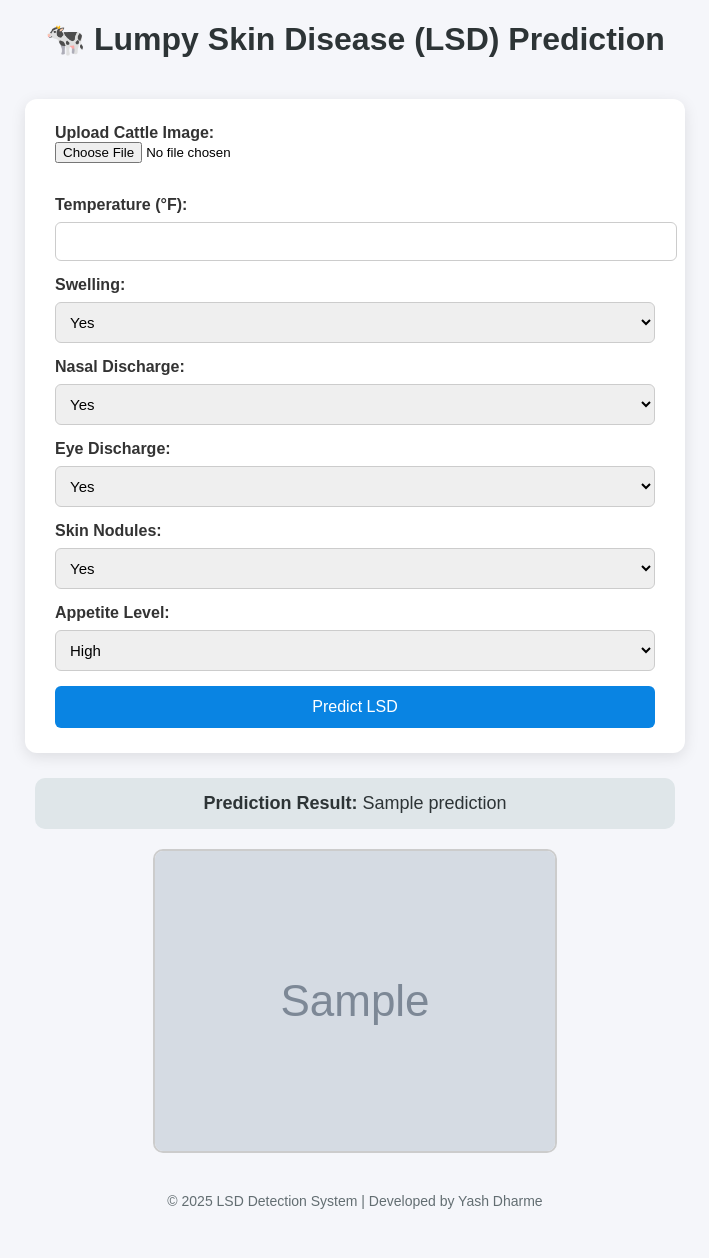
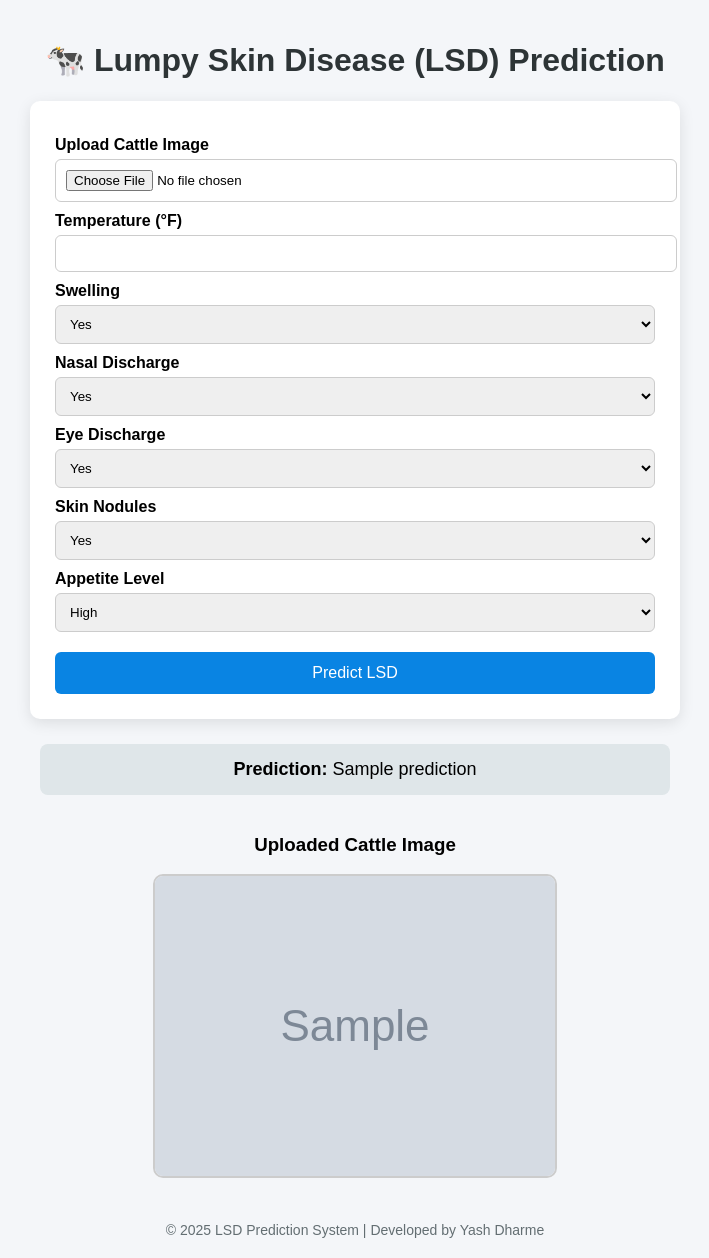
Before and after one commit to yashdharme90/LSD-Prediction-System, a Flask app: template templates/index.html in a window 1280 px wide. Shown: the whole page, without its empty margins (285-994 px from the left). Before the commit the page ends 1209 px from the top, so only its background shows below. Run offline with Flask 3, Linux system fonts and the light colour scheme; the template is opened without the code that fills it: most values are stand-ins (such as "Sample title", 1, 10 or a date in 2020); grey boxes marked "Sample" are stand-in pictures; parts of the project's set-up code (start-up, migrations or seed data) failed here and were passed over.

Commit message:
Show uploaded image with prediction

```diff
--- a/app.py
+++ b/app.py
@@ -12,126 +12,122 @@ app = Flask(__name__)
 app.config['UPLOAD_FOLDER'] = 'static/uploads'
 
 
-# -----------------------------
-# Load all required models
-# -----------------------------
 
-# ===== IMAGE MODEL (CNN) =====
 IMAGE_MODEL_PATH = "image_model.h5"
-IMAGE_FILE_ID = "1oGJOXkSVakBCLJio1ZfF9w8pYQLtjaoP"
-IMAGE_URL = f"https://drive.google.com/uc?export=download&id={IMAGE_FILE_ID}"
+IMAGE_URL = "https://drive.google.com/uc?export=download&id=1oGJOXkSVakBCLJio1ZfF9w8pYQLtjaoP"
 
-if not os.path.exists(IMAGE_MODEL_PATH):
-    print("Downloading image model from Google Drive...")
-    gdown.download(IMAGE_URL, IMAGE_MODEL_PATH, quiet=False)
+MEDICAL_MODEL_PATH = "medical_model.pkl"
+MEDICAL_URL = "https://drive.google.com/uc?export=download&id=1ENkUXXKllCi02M2ri72qfhC1Shuaz5ZB"
 
-image_model = load_model(IMAGE_MODEL_PATH, compile=False)
+SCALER_PATH = "medical_scaler.pkl"
+SCALER_URL = "https://drive.google.com/uc?export=download&id=1frkGHa74b1Qm-gx_3HmzCaJWIxhWSLuz"
 
 
-# ===== MEDICAL MODEL =====
-MEDICAL_MODEL_PATH = "medical_model.pkl"
-MEDICAL_FILE_ID = "1ENkUXXKllCi02M2ri72qfhC1Shuaz5ZB"
-MEDICAL_URL = f"https://drive.google.com/uc?export=download&id={MEDICAL_FILE_ID}"
-
-if not os.path.exists(MEDICAL_MODEL_PATH):
-    print("Downloading medical model from Google Drive...")
-    gdown.download(MEDICAL_URL, MEDICAL_MODEL_PATH, quiet=False)
-
-medical_model = joblib.load(MEDICAL_MODEL_PATH)
+image_model = None
+medical_model = None
+medical_scaler = None
 
 
-# ===== MEDICAL SCALER =====
-SCALER_PATH = "medical_scaler.pkl"
-SCALER_FILE_ID = "1frkGHa74b1Qm-gx_3HmzCaJWIxhWSLuz"
-SCALER_URL = f"https://drive.google.com/uc?export=download&id={SCALER_FILE_ID}"
+def load_models():
+    global image_model, medical_model, medical_scaler
 
-if not os.path.exists(SCALER_PATH):
-    print("Downloading medical scaler from Google Drive...")
-    gdown.download(SCALER_URL, SCALER_PATH, quiet=False)
+    if image_model is None:
+        print("Loading models...")
 
-medical_scaler = joblib.load(SCALER_PATH)
+        if not os.path.exists(IMAGE_MODEL_PATH):
+            gdown.download(IMAGE_URL, IMAGE_MODEL_PATH, quiet=False)
+        image_model = load_model(IMAGE_MODEL_PATH, compile=False)
+
+        if not os.path.exists(MEDICAL_MODEL_PATH):
+            gdown.download(MEDICAL_URL, MEDICAL_MODEL_PATH, quiet=False)
+        medical_model = joblib.load(MEDICAL_MODEL_PATH)
+
+        if not os.path.exists(SCALER_PATH):
+            gdown.download(SCALER_URL, SCALER_PATH, quiet=False)
+        medical_scaler = joblib.load(SCALER_PATH)
+
+
+@app.route("/health")
+def health():
+    return "OK", 200
+
+
+@app.route('/')
+def home():
+    return render_template('index.html')
+
+
+
+@app.route('/predict', methods=['POST'])
+def predict():
+    load_models()  # <-- THIS IS THE KEY LINE
+
+    image_file = request.files['image']
+
+    filename = secure_filename(image_file.filename)
+
+    # 1️⃣ Filesystem path (for OpenCV)
+    save_path = os.path.join("static", "uploads", filename)
+    image_file.save(save_path)
+
+    # 2️⃣ URL path (for browser)
+    image_url = f"/static/uploads/{filename}"
+
+    # Read image correctly
+    img = cv2.imread(save_path)
+
+
+
+    img = cv2.resize(img, (128, 128))
+    img = img / 255.0
+    img = np.expand_dims(img, axis=0)
+
+    preds_img = image_model.predict(img)
+
+    temp = float(request.form['Temperature'])
+
+    swell = 1.0 if request.form['Swelling'].lower() == "yes" else 0.0
+    nasal = 1.0 if request.form['Nasal_Discharge'].lower() == "yes" else 0.0
+    skin  = 1.0 if request.form['Skin_Nodules'].lower() == "yes" else 0.0
+    eye   = 1.0 if request.form['Eye_Discharge'].lower() == "yes" else 0.0
+
+    appetite = request.form['Appetite_Level'].lower()
+
+    app_high = 1.0 if appetite == "high" else 0.0
+    app_low = 1.0 if appetite == "low" else 0.0
+    app_norm = 1.0 if appetite == "normal" else 0.0
+
+    med_input = np.array([[
+        temp,
+        swell,
+        nasal,
+        skin,
+        eye,
+        app_high,
+        app_low,
+        app_norm
+    ]])
+
+
+
+    med_scaled = medical_scaler.transform(med_input)
+    preds_med = medical_model.predict(med_scaled)
+
+    fused = 0.3 * preds_img + 0.7 * preds_med
+    prob = float(np.max(fused))
+    label = int(np.argmax(fused))
+
+    result = "LSD Positive" if label == 1 else "LSD Negative"
+
+    return render_template(
+        "index.html",
+        prediction=f"{result} ({prob:.2f})",
+        image_path=image_url
+    )
 
 
 
 
-# (Optional) Fusion model if you really use it
-# fusion_model = joblib.load("model.pkl")
-
-
-
-# fusion_model = joblib.load("model.pkl")                    # Optional (for late fusion, not used here)
-# medical_scaler = joblib.load("medical_scaler.pkl")         # Scaler used during training
-
-# -----------------------------
-# Image preprocessing function
-# -----------------------------
-def preprocess_image(img_path):
-    img = cv2.imread(img_path)
-    img = cv2.resize(img, (128, 128))  # adjust as per model input size
-    img = img / 255.0
-    img = np.expand_dims(img, axis=0)
-    return img
-
-# -----------------------------
-# Flask routes
-# -----------------------------
-@app.route('/')
-def home():
-    return render_template('index.html')
-
-@app.route('/predict', methods=['POST'])
-def predict():
-    # --- 1️⃣ Handle image input ---
-    image_file = request.files['image']
-    filename = secure_filename(image_file.filename)
-    image_path = os.path.join(app.config['UPLOAD_FOLDER'], filename)
-    image_file.save(image_path)
-
-    img_input = preprocess_image(image_path)
-    preds_img = image_model.predict(img_input)  # e.g. [[0.02, 0.98]]
-
-    # --- 2️⃣ Handle medical inputs ---
-    temp = float(request.form['Temperature'])
-    swell = 1.0 if request.form['Swelling'].lower() == "yes" else 0.0
-    nasal = 1.0 if request.form['Nasal_Discharge'].lower() == "yes" else 0.0
-    skin = 1.0 if request.form['Skin_Nodules'].lower() == "yes" else 0.0
-    eye = 1.0 if request.form['Eye_Discharge'].lower() == "yes" else 0.0
-    app_high = 1.0 if request.form['Appetite_Level'].lower() == "high" else 0.0
-    app_low = 1.0 if request.form['Appetite_Level'].lower() == "low" else 0.0
-    app_norm = 1.0 if request.form['Appetite_Level'].lower() == "normal" else 0.0
-
-    med_input = np.array([[temp, swell, nasal, skin, eye, app_high, app_low, app_norm]])
-
-    # Scale the medical data before prediction
-    med_input_scaled = medical_scaler.transform(med_input)
-    preds_med = medical_model.predict(med_input_scaled)  # ensure you use predict_proba()
-
-    # --- 3️⃣ Late Fusion (Weighted average of probabilities) ---
-    fused_preds = (0.7 * preds_img + 0.3 * preds_med)  # Weighted fusion
-
-    # Get max probability and label
-    prob = float(np.max(fused_preds))
-    label = int(np.argmax(fused_preds))  # 0 = Negative, 1 = Positive
-
-    print("Image Model:", preds_img)
-    print("Medical Model:", preds_med)
-    print("Fused Prediction:", fused_preds)
-    print("Label:", label)
-
-    # --- 4️⃣ Result Interpretation ---
-    if label == 1 and prob >= 0.65:
-        result = f"LSD Positive (Confidence: {prob:.2f})"
-    else:
-        result = f"LSD Negative (Confidence: {prob:.2f})"
-
-    return render_template('index.html', prediction=result, image_path=image_path)
-
-# -----------------------------
-# Run the app
-# -----------------------------
-# if __name__ == '__main__':
-#     app.run(debug=True)
-
 if __name__ == "__main__":
     port = int(os.environ.get("PORT", 10000))
     app.run(host="0.0.0.0", port=port)
--- a/templates/index.html
+++ b/templates/index.html
@@ -1,86 +1,81 @@
-
 <!DOCTYPE html>
 <html lang="en">
 <head>
   <meta charset="UTF-8">
-  <meta name="viewport" content="width=device-width, initial-scale=1.0">
   <title>LSD Prediction System</title>
   <style>
     body {
       font-family: Arial, sans-serif;
-      background: #f5f6fa;
+      background: #f4f6f9;
       display: flex;
       flex-direction: column;
       align-items: center;
       margin: 0;
-      padding: 0;
+      padding: 20px;
     }
 
     h1 {
-      margin-top: 20px;
       color: #2d3436;
     }
 
     form {
-      background: white;
-      padding: 25px 30px;
-      border-radius: 12px;
+      background: #ffffff;
+      padding: 25px;
+      border-radius: 10px;
+      width: 100%;
+      max-width: 600px;
       box-shadow: 0 4px 15px rgba(0,0,0,0.1);
-      width: 90%;
-      max-width: 600px;
-      margin-top: 20px;
     }
 
     label {
       font-weight: bold;
-      color: #333;
+      display: block;
+      margin-top: 10px;
     }
 
-    input[type="text"], input[type="number"], select {
+    input, select {
       width: 100%;
       padding: 10px;
-      margin: 8px 0 15px 0;
+      margin-top: 5px;
+      border-radius: 6px;
       border: 1px solid #ccc;
-      border-radius: 6px;
-      font-size: 15px;
-    }
-
-    input[type="file"] {
-      margin-bottom: 15px;
     }
 
     button {
+      margin-top: 20px;
       width: 100%;
-      background-color: #0984e3;
+      padding: 12px;
+      background: #0984e3;
       color: white;
-      padding: 12px;
-      font-size: 16px;
       border: none;
       border-radius: 6px;
+      font-size: 16px;
       cursor: pointer;
     }
 
     button:hover {
-      background-color: #74b9ff;
+      background: #74b9ff;
     }
 
     .result {
       margin-top: 25px;
       background: #dfe6e9;
-      padding: 15px 20px;
-      border-radius: 10px;
+      padding: 15px;
+      border-radius: 8px;
+      width: 100%;
+      max-width: 600px;
       text-align: center;
-      width: 90%;
-      max-width: 600px;
       font-size: 18px;
-      color: #2d3436;
     }
 
-    .uploaded-img {
+    .image-box {
       margin-top: 20px;
+      text-align: center;
+    }
+
+    .image-box img {
+      max-width: 400px;
       border-radius: 10px;
-      max-width: 400px;
-      max-height: 400px;
       border: 2px solid #ccc;
     }
 
@@ -88,7 +83,6 @@
       margin-top: 40px;
       font-size: 14px;
       color: #636e72;
-      text-align: center;
     }
   </style>
 </head>
@@ -97,37 +91,38 @@
   <h1>🐄 Lumpy Skin Disease (LSD) Prediction</h1>
 
   <form action="/predict" method="POST" enctype="multipart/form-data">
-    <label>Upload Cattle Image:</label><br>
-    <input type="file" name="image" accept="image/*" required><br><br>
 
-    <label>Temperature (°F):</label>
+    <label>Upload Cattle Image</label>
+    <input type="file" name="image" accept="image/*" required>
+
+    <label>Temperature (°F)</label>
     <input type="number" step="0.1" name="Temperature" required>
 
-    <label>Swelling:</label>
+    <label>Swelling</label>
     <select name="Swelling" required>
       <option value="Yes">Yes</option>
       <option value="No">No</option>
     </select>
 
-    <label>Nasal Discharge:</label>
+    <label>Nasal Discharge</label>
     <select name="Nasal_Discharge" required>
       <option value="Yes">Yes</option>
       <option value="No">No</option>
     </select>
 
-    <label>Eye Discharge:</label>
+    <label>Eye Discharge</label>
     <select name="Eye_Discharge" required>
       <option value="Yes">Yes</option>
       <option value="No">No</option>
     </select>
 
-    <label>Skin Nodules:</label>
+    <label>Skin Nodules</label>
     <select name="Skin_Nodules" required>
       <option value="Yes">Yes</option>
       <option value="No">No</option>
     </select>
 
-    <label>Appetite Level:</label>
+    <label>Appetite Level</label>
     <select name="Appetite_Level" required>
       <option value="High">High</option>
       <option value="Normal">Normal</option>
@@ -138,17 +133,20 @@
   </form>
 
   {% if prediction %}
-  <div class="result">
-    <strong>Prediction Result:</strong> {{ prediction }}
-  </div>
+    <div class="result">
+      <strong>Prediction:</strong> {{ prediction }}
+    </div>
   {% endif %}
 
   {% if image_path %}
-  <img src="{{ image_path }}" alt="Uploaded Cattle Image" class="uploaded-img">
+    <div class="image-box">
+      <h3>Uploaded Cattle Image</h3>
+      <img src="{{ image_path }}" alt="Uploaded Image">
+    </div>
   {% endif %}
 
   <footer>
-    © 2025 LSD Detection System | Developed by Yash Dharme
+    © 2025 LSD Prediction System | Developed by Yash Dharme
   </footer>
 
 </body>
```
